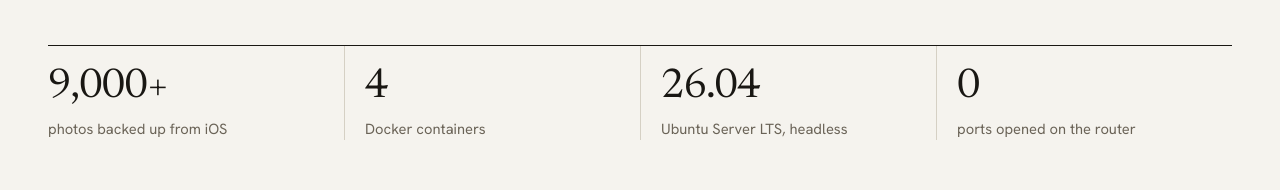
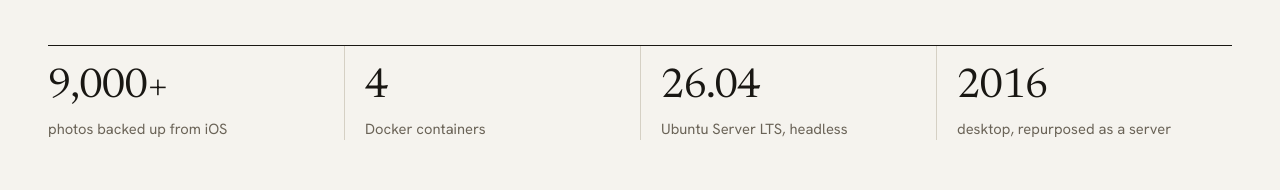
Before and after one commit to GavanQuimby/gavanquimby.github.io, a plain HTML site: page homelab.html in a window 1280 px wide. Shown: the part 554-744 px from the top of the page. Drawn offline with Linux system fonts and the light colour scheme.

Commit message:
Remove open-ports counter reintroduced by redesign
Co-Authored-By: Claude Opus 5.5 <noreply@anthropic.com>
Claude-Session: https://claude.ai/code/session_01L3RZ1wGpzdog8XhggPXxvt

```diff
--- a/homelab.html
+++ b/homelab.html
@@ -52,7 +52,7 @@
           <div><dt>9,000+</dt><dd>photos backed up from iOS</dd></div>
           <div><dt>4</dt><dd>Docker containers</dd></div>
           <div><dt>26.04</dt><dd>Ubuntu Server LTS, headless</dd></div>
-          <div><dt>0</dt><dd>ports opened on the router</dd></div>
+          <div><dt>2016</dt><dd>desktop, repurposed as a server</dd></div>
         </dl>
       </div>
     </section>
```
Also changed, not shown: index.html (+0 -1 lines).
